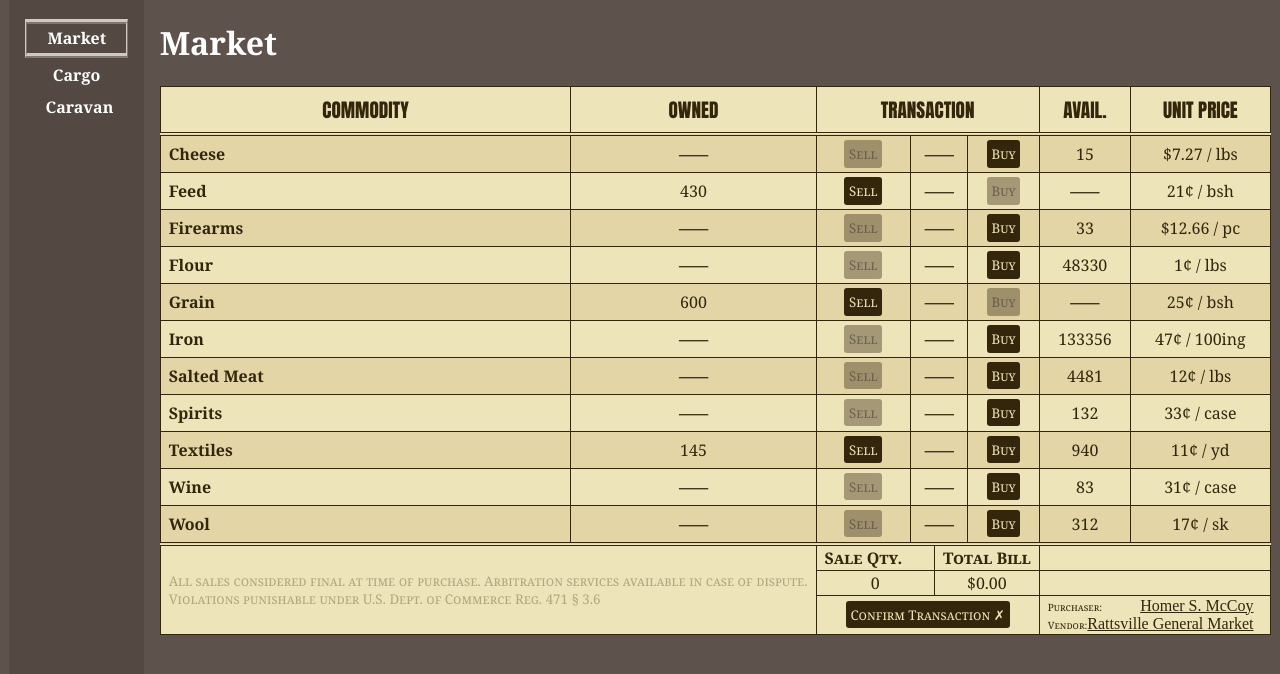
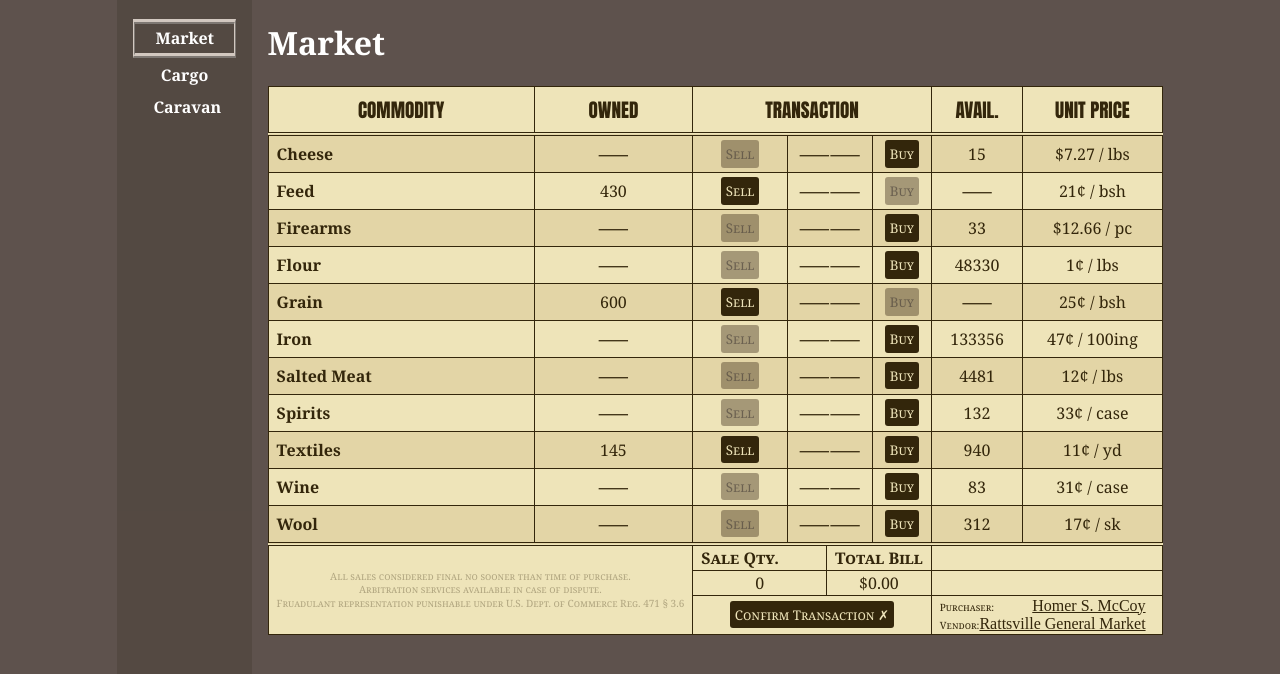
Before and after one commit to eignnx/the-silt-road, a React (Create React App) app: page /game/market in a window 1280 px wide. Shown: the top 674 px of the page. Built offline with nearby package versions, Linux system fonts and the light colour scheme; a web font is replaced by a local one.

Commit message:
tweak legal blurb

```diff
--- a/src/routes/MarketView.tsx
+++ b/src/routes/MarketView.tsx
@@ -115,7 +115,7 @@ export default function MarketView() {
                                     Sell
                                 </button>
                             </td>
-                            {txnQty === 0 ? <td colSpan={2}>⸺</td> : <>
+                            {txnQty === 0 ? <td colSpan={2}>⸺⸺</td> : <>
                                 <td>
                                     {"☞ "}
                                     {txnQty < 0 ? (
@@ -124,11 +124,6 @@ export default function MarketView() {
                                         <span className="txnprice">${txnPrice.toFixed(2)}</span>
                                     )}
                                 </td>
-                                {/* <td className='manicule'>
-                                    {txnQty !== 0 ? "⬌" : ""}
-                                    {txnQty !== 0 ? "☜☞" : ""}
-                                    {txnQty < 0 ? "☞" : txnQty > 0 ? "☜" : "⸺"}
-                                </td> */}
                                 <td>
                                     {txnQty > 0 ? (
                                         <span className="txnqty numeric">{Math.abs(txnQty)} {commodityUnit(comm).short}</span>
@@ -154,8 +149,9 @@ export default function MarketView() {
             <tfoot>
                 <tr>
                     <th colSpan={2} rowSpan={3} className='legal-blurb'>
-                        <p>All sales considered final at time of purchase. Arbitration services available in case of dispute.</p>
-                        <p>Violations punishable under U.S. Dept. of Commerce Reg. 471 § 3.6</p>
+                        <p>All sales considered final no sooner than time of purchase.</p>
+                        <p>Arbitration services available in case of dispute.</p>
+                        <p>Fruadulant representation punishable under U.S. Dept. of Commerce Reg. 471 § 3.6</p>
                     </th>
                     {totalBill > 0 ? (
                         <>
--- a/src/styles/MarketView.css
+++ b/src/styles/MarketView.css
@@ -58,14 +58,14 @@ tfoot {
         color: color-mix(in oklab, var(--clr-dark) 30%, var(--clr-light));
         font-style: normal;
         font-variant: small-caps;
-        font-size: smaller;
+        font-size: x-small;
         text-justify: distribute;
-        text-align: left;
-        margin: 0;
+        text-align: center;
+        margin-block: 0.3rem;
+        line-height: 85%;
     }
 
     th:has(p) {
-        padding-block: 0;
         width: min-content;
     }
 }
```
